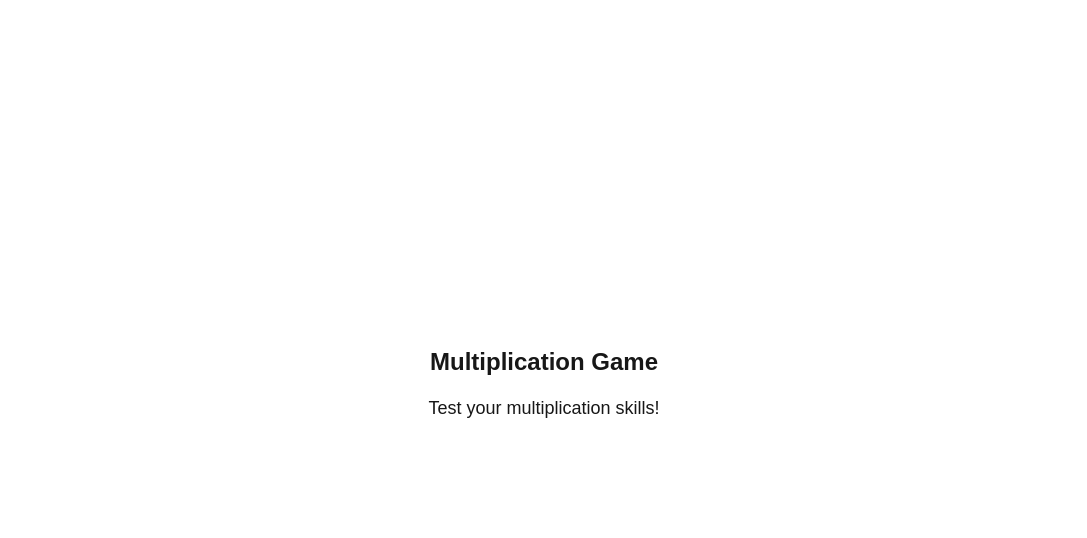
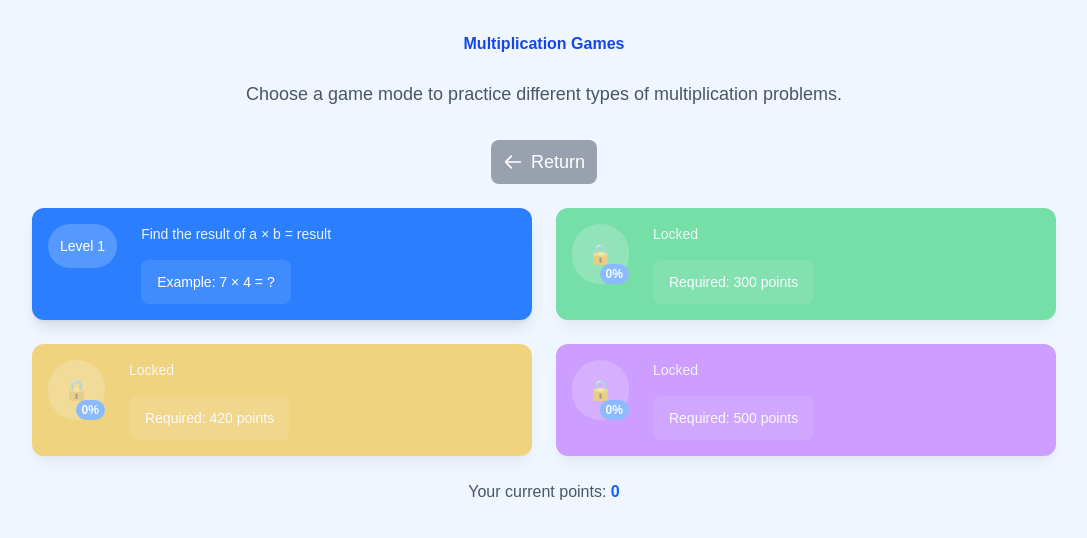
Before and after one commit to rojasmart/math-game, a Next.js app: page /games/multiplication in a window 1280 px wide. Shown: the top 538 px of the page, without its empty margins (96-1183 px from the left). Built offline with nearby package versions, Linux system fonts and the light colour scheme.

Commit message:
add multiplication game menu; implement user points display and game locking mechanism

```diff
--- a/app/games/multiplication/page.tsx
+++ b/app/games/multiplication/page.tsx
@@ -1,11 +1,112 @@
-import React from "react";
+"use client";
+import Link from "next/link";
+import { useUser } from "../../../contexts/UserContext";
 
-export default function MultiplicationGame() {
+const multiplicationGames = [
+  {
+    id: "levelone",
+    description: "Find the result of a × b = result",
+    example: "7 × 4 = ?",
+    color: "bg-blue-500 hover:bg-blue-600",
+    icon: "Level 1",
+    requiredPoints: 0,
+  },
+  {
+    id: "leveltwo",
+    description: "Find the missing number: ? × b = result",
+    example: "? × 4 = 12",
+    color: "bg-green-500 hover:bg-green-600",
+    icon: "Level 2",
+    requiredPoints: 300,
+  },
+  {
+    id: "levelthree",
+    description: "Find the missing number: a × ? = result",
+    example: "3 × ? = 15",
+    color: "bg-yellow-500 hover:bg-yellow-600",
+    icon: "Level 3",
+    requiredPoints: 420,
+  },
+  {
+    id: "levelfour",
+    description: "Find the missing number: a × b × c × d × ? = result",
+    example: "2 × 3 × 2 × 2 × ? = 48",
+    color: "bg-purple-500 hover:bg-purple-600",
+    icon: "Level 4",
+    requiredPoints: 500,
+  },
+];
+
+export default function MultiplicationGameMenu() {
+  const { userSettings } = useUser();
+  const userPoints = userSettings?.points || 0;
+
+  if (!userSettings) {
+    return <div>Loading...</div>;
+  }
+
   return (
-    <div className="flex flex-col items-center justify-center min-h-screen p-8">
-      <h1 className="text-2xl font-bold mb-4">Multiplication Game</h1>
-      <p className="text-lg mb-8">Test your multiplication skills!</p>
-      {/* Game components will be added here */}
+    <div className="bg-blue-50 min-h-screen p-8">
+      <div className="max-w-5xl mx-auto">
+        <h1 className="text-1xl font-bold text-center text-blue-700 mb-6">Multiplication Games</h1>
+        <p className="text-lg text-center text-gray-600 mb-8">Choose a game mode to practice different types of multiplication problems.</p>
+
+        <div className="mb-6 text-center">
+          <Link
+            href="/"
+            className="inline-flex items-center bg-gray-400 text-white px-3 py-2 text-lg rounded-lg hover:bg-gray-500 transition justify-center"
+          >
+            <svg xmlns="http://www.w3.org/2000/svg" className="h-6 w-5 mr-2" fill="none" viewBox="0 0 24 24" stroke="currentColor">
+              <path strokeLinecap="round" strokeLinejoin="round" strokeWidth={2} d="M10 19l-7-7m0 0l7-7m-7 7h18" />
+            </svg>
+            Return
+          </Link>
+        </div>
+
+        <div className="grid grid-cols-1 md:grid-cols-2 gap-6">
+          {multiplicationGames.map((game) => {
+            const isLocked = userPoints < game.requiredPoints;
+            const progressPercentage = Math.min(Math.round((userPoints / game.requiredPoints) * 100), 100);
+
+            return (
+              <div key={game.id} className="relative">
+                {isLocked ? (
+                  <div className={`${game.color.split(" ")[0]} opacity-50 text-white p-4 rounded-xl shadow-lg`}>
+                    <div className="flex items-start">
+                      <div className="relative text-xl mr-6 bg-white/20 p-4 rounded-full">
+                        🔒
+                        <div className="absolute bottom-0 right-0 bg-blue-500 text-white text-xs font-bold px-1.5 py-0.5 rounded-full">
+                          {progressPercentage}%
+                        </div>
+                      </div>
+                      <div>
+                        <p className="text-white/90 mb-4 text-sm">Locked</p>
+                        <div className="bg-white/10 px-4 py-3 rounded-lg inline-block text-base text-sm">Required: {game.requiredPoints} points</div>
+                      </div>
+                    </div>
+                  </div>
+                ) : (
+                  <Link href={`/games/multiplication/${game.id}`} className="block no-underline">
+                    <div className={`${game.color} text-white p-4 rounded-xl shadow-lg transition transform hover:scale-105 hover:shadow-xl`}>
+                      <div className="flex items-start">
+                        <div className="text-sm mr-6 bg-white/20 p-3 rounded-full">{game.icon}</div>
+                        <div>
+                          <p className="text-white/90 mb-4 text-sm">{game.description}</p>
+                          <div className="bg-white/10 px-4 py-3 rounded-lg inline-block text-base text-sm">Example: {game.example}</div>
+                        </div>
+                      </div>
+                    </div>
+                  </Link>
+                )}
+              </div>
+            );
+          })}
+        </div>
+
+        <div className="mt-6 text-center text-gray-600">
+          Your current points: <span className="font-bold text-blue-600">{userPoints}</span>
+        </div>
+      </div>
     </div>
   );
 }
```
